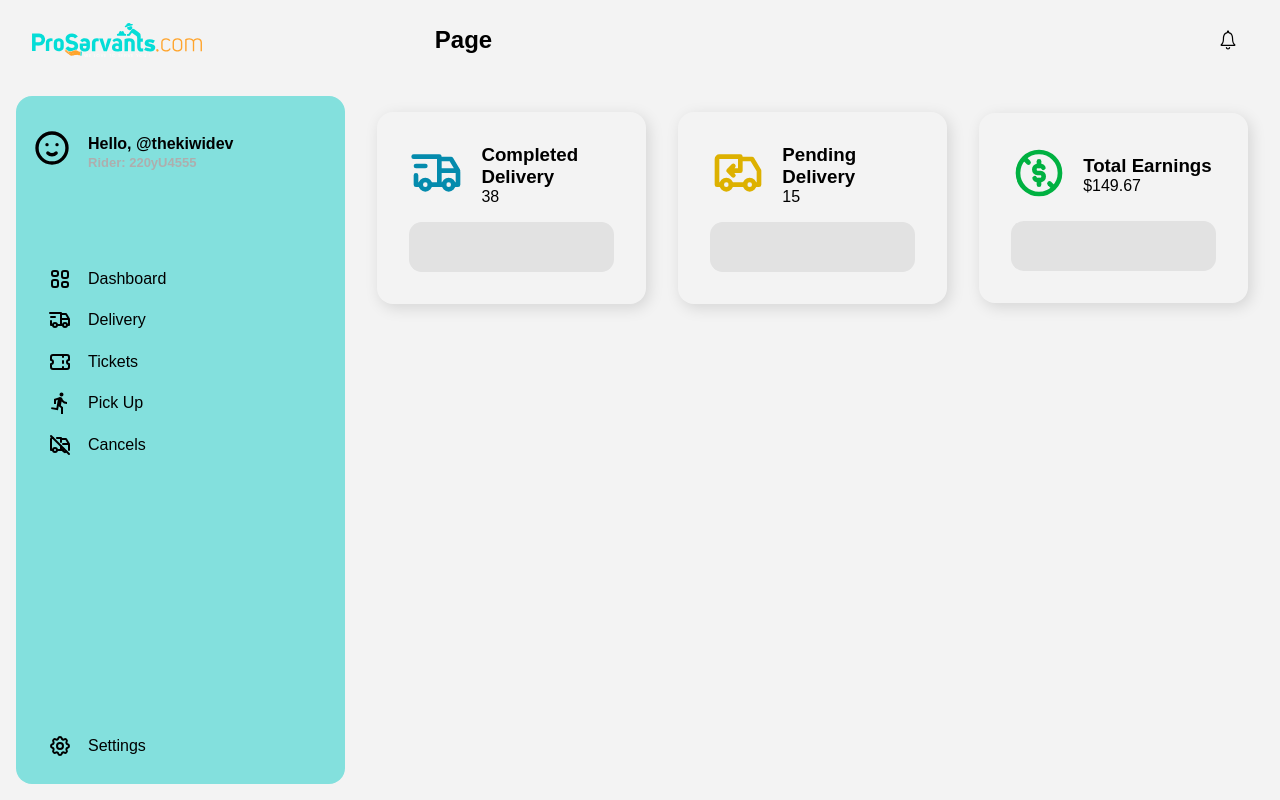
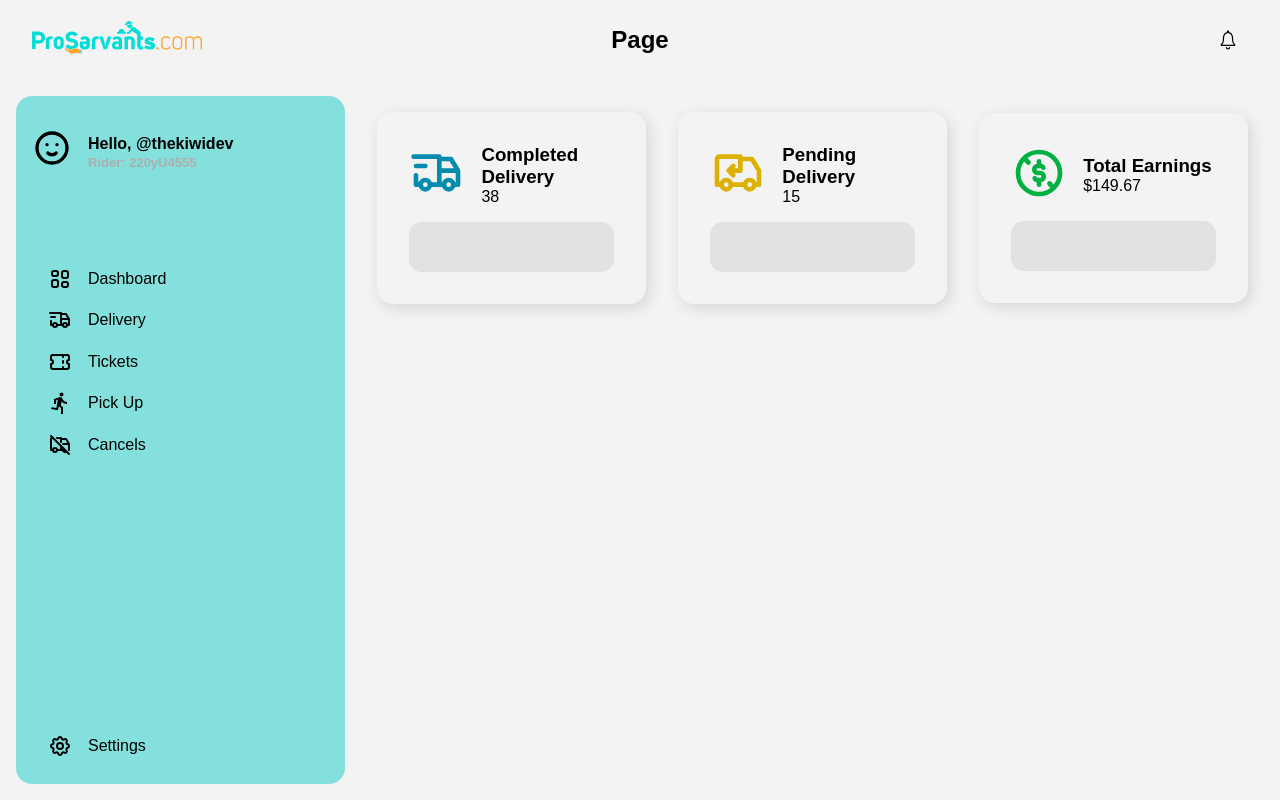
Before and after one commit to thekiwidev/proservants.dashboard, a React (Create React App) app: page / in a window 1280 px wide. Built offline with nearby package versions, Linux system fonts and the light colour scheme.

Commit message:
tiny tweaks

```diff
--- a/src/components/header/Header.jsx
+++ b/src/components/header/Header.jsx
@@ -11,7 +11,9 @@ function Header({ page, handleMenuCLick }) {
       <div className="menu-icon">
         <TbAlignLeft onClick={handleMenuCLick} />
       </div>
-      <img src={logo} alt="logo" className="logo" />
+      <div className="logo">
+        <img src={logo} alt="logo" />
+      </div>
       <h2 className="current-page">{page}</h2>
       <Notification />
     </header>
--- a/src/components/header/Header.scss
+++ b/src/components/header/Header.scss
@@ -12,12 +12,18 @@
 
   padding: 1rem 2rem;
 
+
   .logo {
-    max-width: 170px;
+
     display: none;
 
     @media only screen and (min-width: $tabletView) {
       display: block;
+      flex: 1;
+
+      img{
+         max-width: 170px;
+      }
     }
   }
 
```
